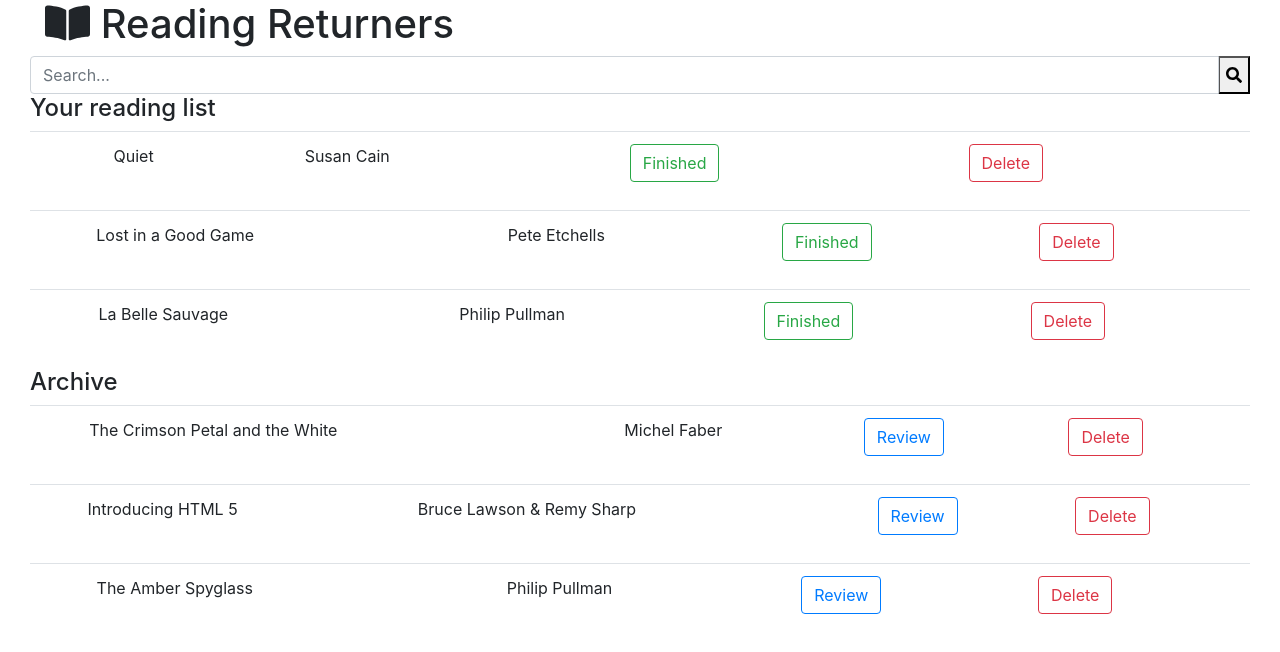
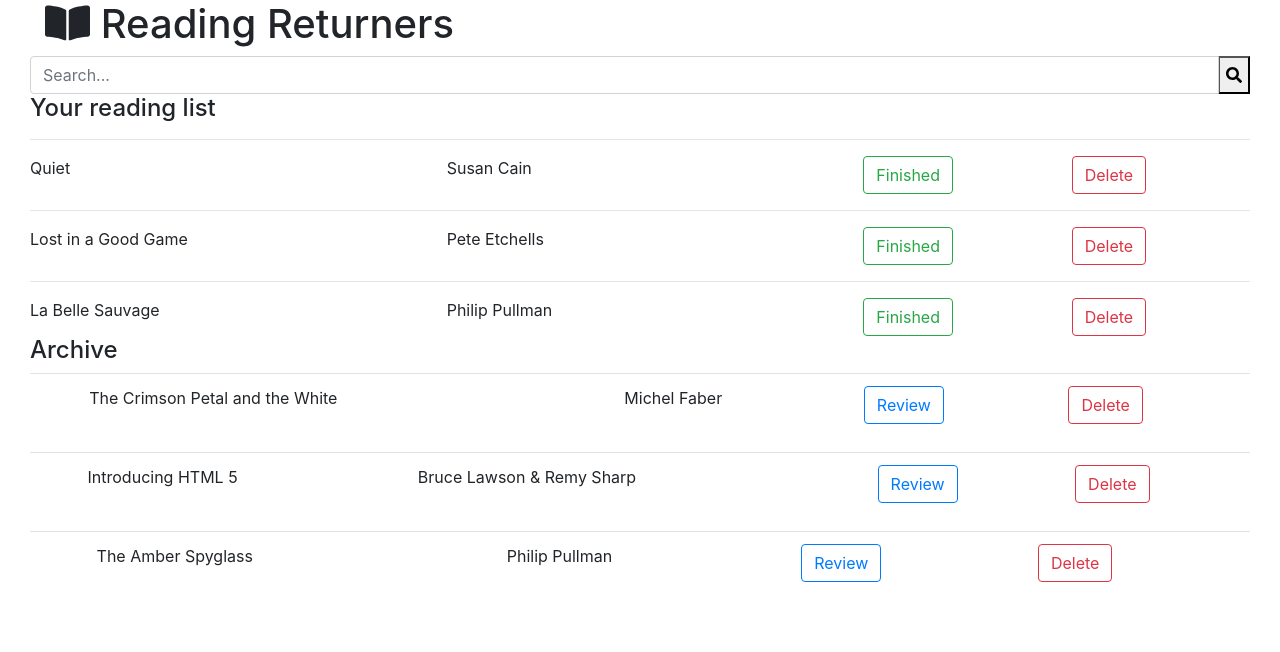
Before and after one commit to notwaving/reading-returners-app, a React (Create React App) app: page / in a window 1280 px wide. Shown: the top 652 px of the page. Built offline with nearby package versions, Linux system fonts and the light colour scheme.

Commit message:
updates dependencies, refactors ReadingList form to rows

```diff
--- a/package.json
+++ b/package.json
@@ -6,6 +6,7 @@
     "@testing-library/jest-dom": "^4.2.4",
     "@testing-library/react": "^9.5.0",
     "@testing-library/user-event": "^7.2.1",
+    "kind-of": "^6.0.3",
     "react": "^16.13.1",
     "react-dom": "^16.13.1",
     "react-scripts": "3.4.1"
--- a/src/ReadingList.js
+++ b/src/ReadingList.js
@@ -5,27 +5,21 @@
   render() {
     return (
       <div className="container-fluid padding">
-        <table className="table">
-          {/* <thead>
-            <tr>
-              <th scope="col"></th>
-              <th scope="col"></th>
-              <th scope="col"></th>
-              <th scope="col"></th>
-              <th scope="col"></th>
-            </tr>
-          </thead> */}
-          <tbody>
-            <tr>
-              <th scope="row"></th>
-              <td>{this.props.bookListing[0]}</td>
-              <td>{this.props.bookListing[1]}</td>
-              <td><button type="button" className="btn btn-outline-success" onclick="userFinishedBook()">Finished</button>
-              </td>
-              <td><button type="button" className="btn btn-outline-danger" onclick="userDeleteBook()">Delete</button></td>
-            </tr>
-          </tbody>
-        </table>
+        <hr></hr>
+        <div className="row">
+          <div className="col-4">
+            {this.props.bookListing[0]}
+          </div>
+          <div className="col-4">
+            {this.props.bookListing[1]}
+          </div>
+          <div className="col-2">
+            <button type="button" className="btn btn-outline-success" onclick="userFinishedBook()">Finished</button>
+          </div>
+          <div className="col-2">
+            <button type="button" className="btn btn-outline-danger" onclick="userDeleteBook()">Delete</button>
+          </div>
+        </div>
       </div>
     );
   };
```
Also changed, not shown: 1 other file (tests, documents, lock files or other folders).
